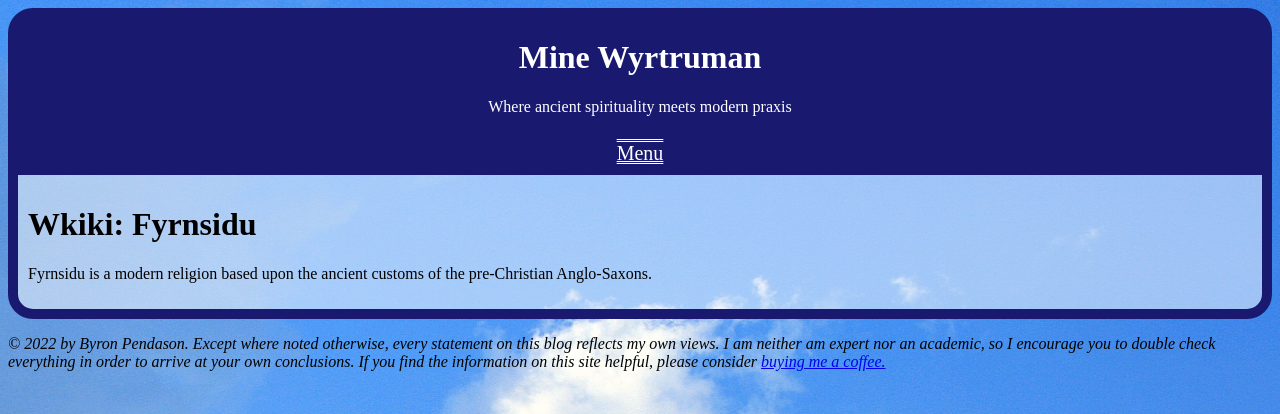
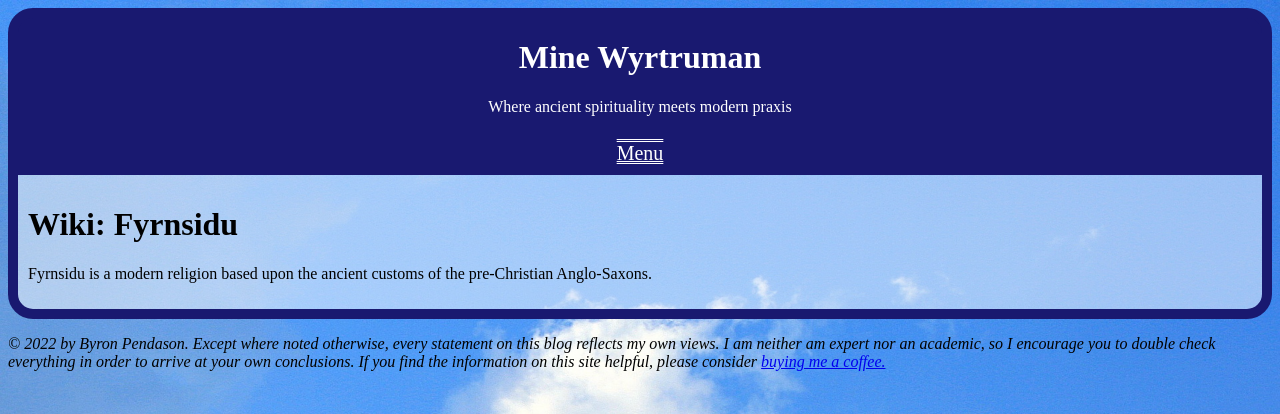
Before and after one commit to byronpendason/byronpendason.github.io, a Jekyll site: the page built from _wiki/fyrnsidu.md, in a window 1280 px wide. Shown: the top 414 px of the page. Built offline with Jekyll 4.4.1, drawn with Linux system fonts in a browser that asks for light colours; comment, search, counter and statistics services are not loaded.

Commit message:
Update wiki.html

```diff
--- a/_layouts/wiki.html
+++ b/_layouts/wiki.html
@@ -2,6 +2,6 @@
 layout: "default"
 ---
 
-{% if page.title != "Index" %}<h1>Wkiki: {{page.title}}</h1>{% endif %}
+{% if page.title != "Index" %}<h1>Wiki: {{page.title}}</h1>{% endif %}
 
 {{ content }}
```
